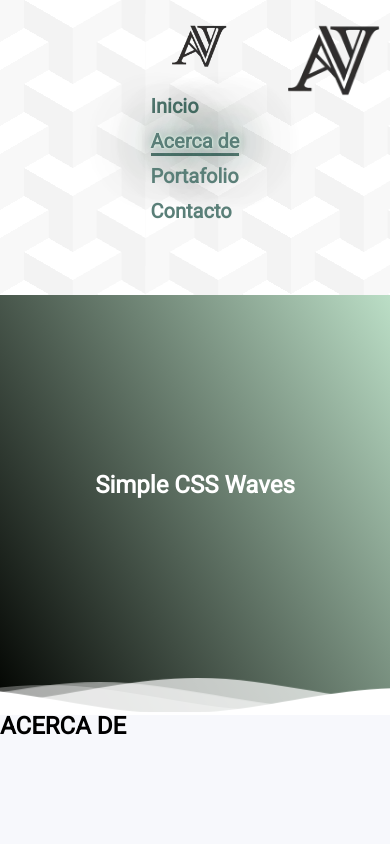
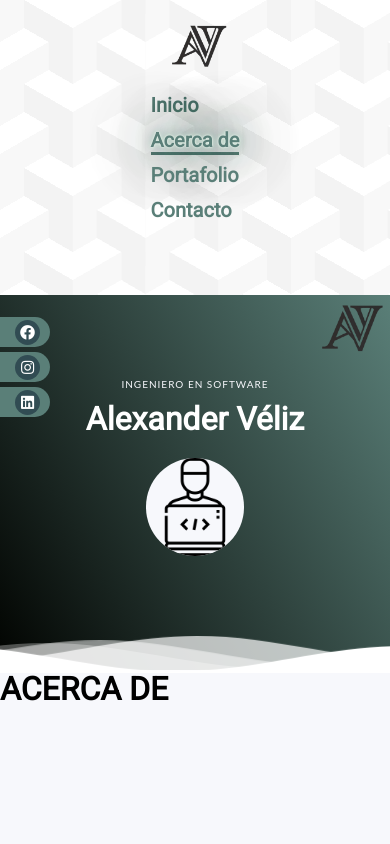
Before and after one commit to aveliz12/portafolio, a React (Create React App) app: page /about in a window 390 px wide. Shown: the top 844 px of the page. Built offline with nearby package versions, Linux system fonts and the light colour scheme.

Commit message:
Feat: Header complete

```diff
--- a/public/index.html
+++ b/public/index.html
@@ -15,6 +15,13 @@
       user's mobile device or desktop. See https://developers.google.com/web/fundamentals/web-app-manifest/
     -->
     <link rel="manifest" href="%PUBLIC_URL%/manifest.json" />
+    <link
+      rel="stylesheet"
+      href="https://cdnjs.cloudflare.com/ajax/libs/font-awesome/5.15.3/css/all.min.css"
+      integrity="sha512-**TU_INTEGRIDAD_SHA**"
+      crossorigin="anonymous"
+    />
+
     <!--
       Notice the use of %PUBLIC_URL% in the tags above.
       It will be replaced with the URL of the `public` folder during the build.
--- a/src/components/header/Header.tsx
+++ b/src/components/header/Header.tsx
@@ -1,11 +1,59 @@
 import "../../styles/header.css";
 import logo from "../../assets/logo.png";
+import soft2 from "../../assets/soft2.png";
+
+import { Link } from "react-router-dom";
 const Header = () => {
   return (
     <>
       <div className="header">
         <div className="inner-header flex">
-          <h1>Simple CSS Waves</h1>
+          <div>
+            <div className="title-container-header">
+              <p className="p-header">INGENIERO EN SOFTWARE</p>
+              <h1>Alexander Véliz</h1>
+              <div className="img-header-container">
+                <img src={soft2} alt="" className="img-header" />
+              </div>
+            </div>
+          </div>
+          <nav className="social">
+            <ul className="ul-header">
+              <Link
+                className="a-container"
+                to="https://www.facebook.com/alexander.veliz.100"
+                target="_blank"
+              >
+                <li className="li-header">
+                  <p className="icon-p">Facebook</p>
+                  <i className="fab fa-facebook" aria-hidden="true"></i>
+                </li>
+              </Link>
+              <Link
+                className="a-container"
+                to="https://www.instagram.com/alexpvs1205/"
+                target="_blank"
+              >
+                <li className="li-header">
+                  <p className="icon-p">Instagram</p>
+
+                  <i className="fab fa-instagram" aria-hidden="true"></i>
+                </li>
+              </Link>
+
+              <Link
+                className="a-container"
+                to="https://www.linkedin.com/in/alexander-v%C3%A9liz-917538227/"
+                target="_blank"
+              >
+                <li className="li-header">
+                  <p className="icon-p">Linkedin</p>
+
+                  <i className="fab fa-linkedin" aria-hidden="true"></i>
+                </li>
+              </Link>
+            </ul>
+          </nav>
         </div>
         <div className="image-container">
           <img src={logo} alt="" />
@@ -45,7 +93,6 @@ const Header = () => {
             </g>
           </svg>
         </div>
-        {/* Waves end */}
       </div>
     </>
   );
--- a/src/pages/portafolio/Home.tsx
+++ b/src/pages/portafolio/Home.tsx
@@ -6,7 +6,7 @@ import linkdn from "../../assets/linkedin.png";
 import instagram from "../../assets/instagram.png";
 // import yo from "../../assets/yo.jpg";
 import yo2 from "../../assets/FotoAV.jpg";
-import img1 from "../../assets/soft.png";
+import img1 from "../../assets/soft2.png";
 const Home = () => {
   return (
     <section className="container">
--- a/src/styles/header.css
+++ b/src/styles/header.css
@@ -1,47 +1,63 @@
-
 p {
   font-family: 'Lato', sans-serif;
   letter-spacing: 1px;
-  font-size:14px;
+  font-size: 14px;
   color: #333333;
 }
 
-.image-container{
+.image-container {
+  margin-top: 4em;
   position: fixed;
   top: 0;
   right: 0;
-  width: 30%;
-  height: 100%;
-  overflow: hidden;
+  width: 20%;
 }
 
-.image-container img{
+.image-container img {
   width: 100%;
-  height: auto;
+}
+
+.title-container-header {
+  height: 100%;
+}
+
+.p-header {
+  padding-top: 30px;
+  padding-bottom: 10px;
+  color: #f7f8fc;
+  font-size: x-small;
+}
+
+.img-header-container .img-header {
+  margin: 20px;
+  background-color: #f7f8fc;
+  border-radius: 50%;
+  width: 25%;
 }
 
 .header {
-  position:relative;
-  text-align:center;
-  background: linear-gradient(60deg, #010300 0%,#bbdec6 100%);
-  color:white;
+  position: relative;
+  text-align: center;
+  background: linear-gradient(60deg, #010300 0%, #5a7f78 100%);
+  color: white;
 }
+
 .logo {
-  width:50px;
-  fill:white;
-  padding-right:15px;
-  display:inline-block;
+  width: 50px;
+  fill: white;
+  padding-right: 15px;
+  display: inline-block;
   vertical-align: middle;
 }
 
 .inner-header {
-  height:45vh;
-  width:100%;
-  margin: 0;
-  padding: 0;
+  display: flex;
+  height: 40vh;
+  width: 100%;
 }
 
-.flex { /*Flexbox for containers*/
+.flex {
+  /*Flexbox for containers*/
   display: flex;
   justify-content: center;
   align-items: center;
@@ -49,60 +65,174 @@ p {
 }
 
 .waves {
-  position:relative;
+  position: relative;
   width: 100%;
-  height:15vh;
-  margin-bottom:-7px; /*Fix for safari gap*/
-  min-height:100px;
-  max-height:150px;
+  height: 15vh;
+  margin-bottom: -7px;
+  /*Fix for safari gap*/
+  min-height: 100px;
+  max-height: 150px;
 }
 
 .content {
-  position:relative;
-  height:20vh;
-  text-align:center;
+  position: relative;
+  height: 20vh;
+  text-align: center;
   background-color: white;
+}
+
+.a-container {
+  color: #fff;
+  text-decoration: none;
+}
+
+.social {
+  position: fixed;
+  top: 20%;
+  left: 5px;
+}
+
+.social .ul-header {
+  padding: 0px;
+  transform: translate(-270px, 0);
+}
+
+.social .ul-header .li-header {
+  display: flex;
+  justify-content: flex-end;
+  align-items: center;
+  margin: 5px;
+  background: #5a7f78;
+  width: 290px;
+  height: 20px;
+  padding: 10px;
+  border-radius: 0 30px 30px 0;
+  transition: all 1s;
+}
+
+.social .ul-header .li-header:hover {
+  transform: translate(110px, 0);
+  background: rgba(255, 255, 255, 0.4);
+}
+
+.social .ul-header .li-header:hover .fab {
+  background: #fff;
+  transform: rotate(360deg);
+  transition: all 1s;
+}
+
+.social .ul-header .li-header:hover .fa-facebook {
+  color: #026aa1;
+}
+
+.social .ul-header .li-header:hover .fa-instagram {
+  color: #E1306C;
+}
+
+.social .ul-header .li-header:hover .fa-linkedin {
+  color: #0077b5;
+}
+
+.social .ul-header .li-header .fab {
+  display: flex;
+  justify-content: center;
+  align-items: center;
+  color: #fff;
+  background: #314c53;
+  padding: 10px;
+  border-radius: 50%;
+  width: 10px;
+  height: 10px;
+  font-size: 19px;
+  transform: rotate(0deg);
+}
+
+.icon-p {
+  margin-right: 10px;
+  font-weight: bold;
+  color: #f7f8fc;
 }
 
 /* Animation */
 
-.parallax > use {
-  animation: move-forever 25s cubic-bezier(.55,.5,.45,.5)     infinite;
+.parallax>use {
+  animation: move-forever 25s cubic-bezier(.55, .5, .45, .5) infinite;
 }
-.parallax > use:nth-child(1) {
+
+.parallax>use:nth-child(1) {
   animation-delay: -2s;
   animation-duration: 7s;
 }
-.parallax > use:nth-child(2) {
+
+.parallax>use:nth-child(2) {
   animation-delay: -3s;
   animation-duration: 10s;
 }
-.parallax > use:nth-child(3) {
+
+.parallax>use:nth-child(3) {
   animation-delay: -4s;
   animation-duration: 13s;
 }
-.parallax > use:nth-child(4) {
+
+.parallax>use:nth-child(4) {
   animation-delay: -5s;
   animation-duration: 20s;
 }
+
 @keyframes move-forever {
   0% {
-   transform: translate3d(-90px,0,0);
+    transform: translate3d(-90px, 0, 0);
   }
+
   100% {
-    transform: translate3d(85px,0,0);
+    transform: translate3d(85px, 0, 0);
   }
 }
+
 /*Shrinking for mobile*/
-@media (max-width: 768px) {
+
+
+@media screen and (max-width: 768px) {
   .waves {
-    height:40px;
-    min-height:40px;
+    height: 40px;
+    min-height: 40px;
   }
+
   .content {
-    height:30vh;
+    height: 30vh;
   }
-  h1 {
-    font-size:24px;
+
+  .image-container {
+    margin-top: 10em;
+
+  }
+
+  .social {
+    top: 25%;
   }
 }
+
+@media screen and (max-width:600px) {
+  .image-container {
+    margin-top: 18em;
+
+  }
+
+  .social {
+    top: 37%;
+  }
+
+  .social .ul-header .li-header {
+    height: 10px;
+  }
+
+  .social .ul-header .li-header .fab {
+    width: 5px;
+    height: 5px;
+    font-size: 15px;
+  }
+
+  .icon-p {
+    margin-right: 15px;
+  }
+}
```
Also changed, not shown: src/assets/soft2.png (added).
